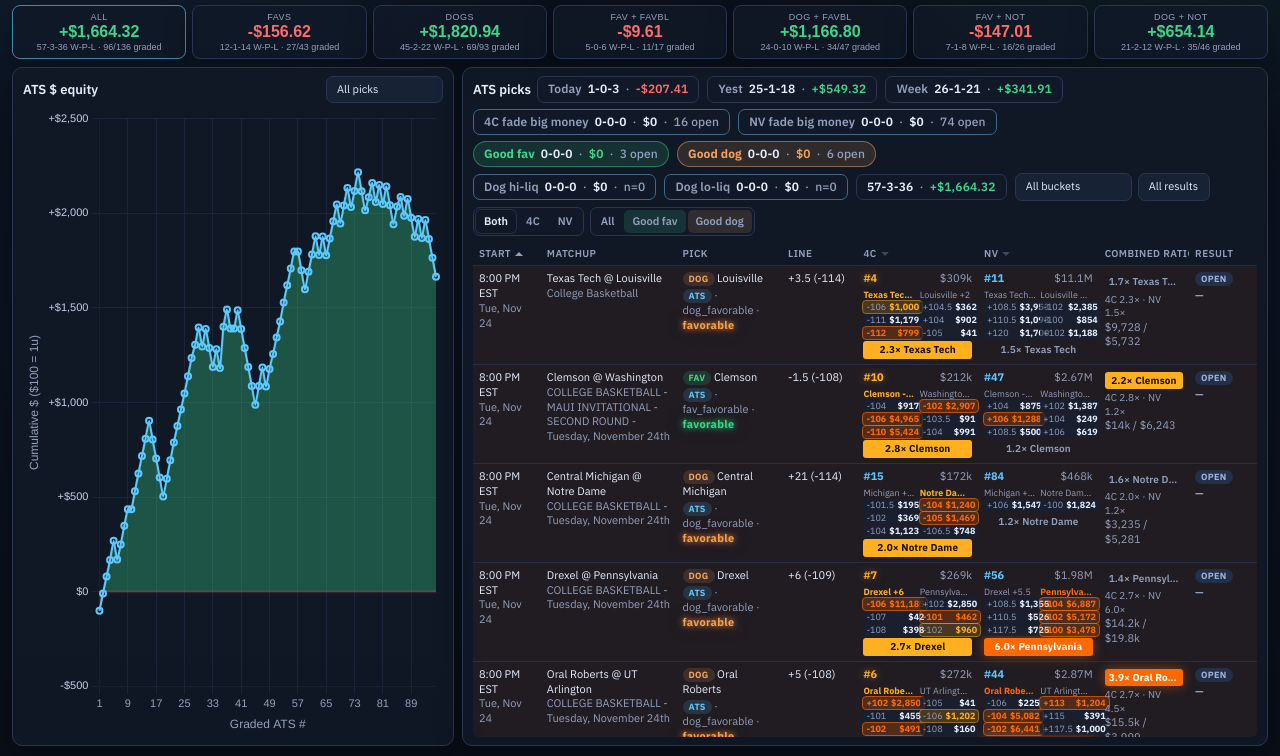
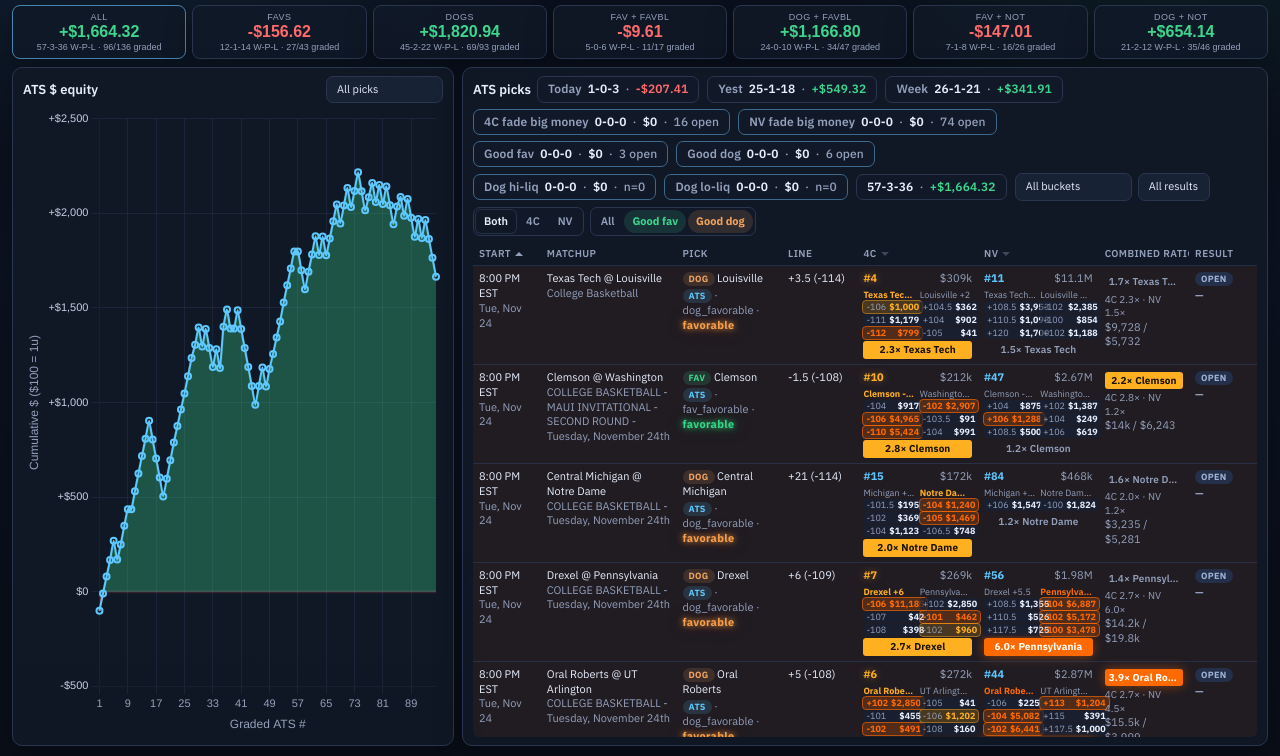
Before and after one commit to jacobtulster/public-takes-roi, a plain HTML site: page index.html in a window 1280 px wide. Shown: the part 44-800 px from the top of the page. Drawn offline with nearby package versions, Linux system fonts and the light colour scheme; no server answers.

```diff
--- a/index.html
+++ b/index.html
@@ -97,7 +97,7 @@
               aria-label="Good fav / good dog ROI"
               title="Favorable pick + combined ratio heavy on the other side (needs both 4C+NV)"
             >
-              <span class="day-stat trust-stat good-signal-pill good-signal-pill-fav" title="Fav favorable + combined heavy on dog">
+              <span class="day-stat trust-stat" title="Fav favorable + combined heavy on dog">
                 <span class="day-label">Good fav</span>
                 <span class="day-record" id="good-fav-record">0-0-0</span>
                 <span class="day-sep">·</span>
@@ -105,7 +105,7 @@
                 <span class="day-sep trust-open-sep">·</span>
                 <span class="day-open" id="good-fav-open">0 open</span>
               </span>
-              <span class="day-stat trust-stat good-signal-pill good-signal-pill-dog" title="Dog favorable + combined heavy on fav">
+              <span class="day-stat trust-stat" title="Dog favorable + combined heavy on fav">
                 <span class="day-label">Good dog</span>
                 <span class="day-record" id="good-dog-record">0-0-0</span>
                 <span class="day-sep">·</span>
--- a/styles.css
+++ b/styles.css
@@ -375,44 +375,30 @@ select:hover {
   flex: 0 0 auto;
 }
 
-.signal-pill-fav,
-.good-signal-pill-fav {
-  border-color: rgba(61, 214, 140, 0.45) !important;
-  background: rgba(61, 214, 140, 0.14) !important;
-  color: var(--fav, #3dd68c);
-}
-
-.signal-pill-fav .day-label,
-.good-signal-pill-fav .day-label {
+.signal-filter-tabs .signal-pill-fav {
+  border-radius: 999px;
+  border-color: rgba(61, 214, 140, 0.45);
+  background: rgba(61, 214, 140, 0.14);
   color: var(--fav, #3dd68c);
   font-weight: 700;
 }
 
-.signal-pill-dog,
-.good-signal-pill-dog {
-  border-color: rgba(240, 163, 94, 0.5) !important;
-  background: rgba(240, 163, 94, 0.14) !important;
-  color: var(--dog, #f0a35e);
-}
-
-.signal-pill-dog .day-label,
-.good-signal-pill-dog .day-label {
+.signal-filter-tabs .signal-pill-dog {
+  border-radius: 999px;
+  border-color: rgba(240, 163, 94, 0.5);
+  background: rgba(240, 163, 94, 0.14);
   color: var(--dog, #f0a35e);
   font-weight: 700;
 }
 
 .signal-filter-tabs .signal-pill-fav.is-active {
-  background: rgba(61, 214, 140, 0.28) !important;
+  background: rgba(61, 214, 140, 0.28);
   box-shadow: 0 0 0 1px rgba(61, 214, 140, 0.55);
 }
 
 .signal-filter-tabs .signal-pill-dog.is-active {
-  background: rgba(240, 163, 94, 0.28) !important;
+  background: rgba(240, 163, 94, 0.28);
   box-shadow: 0 0 0 1px rgba(240, 163, 94, 0.55);
-}
-
-.good-signal-pill {
-  border-radius: 999px;
 }
 
 table {
```
